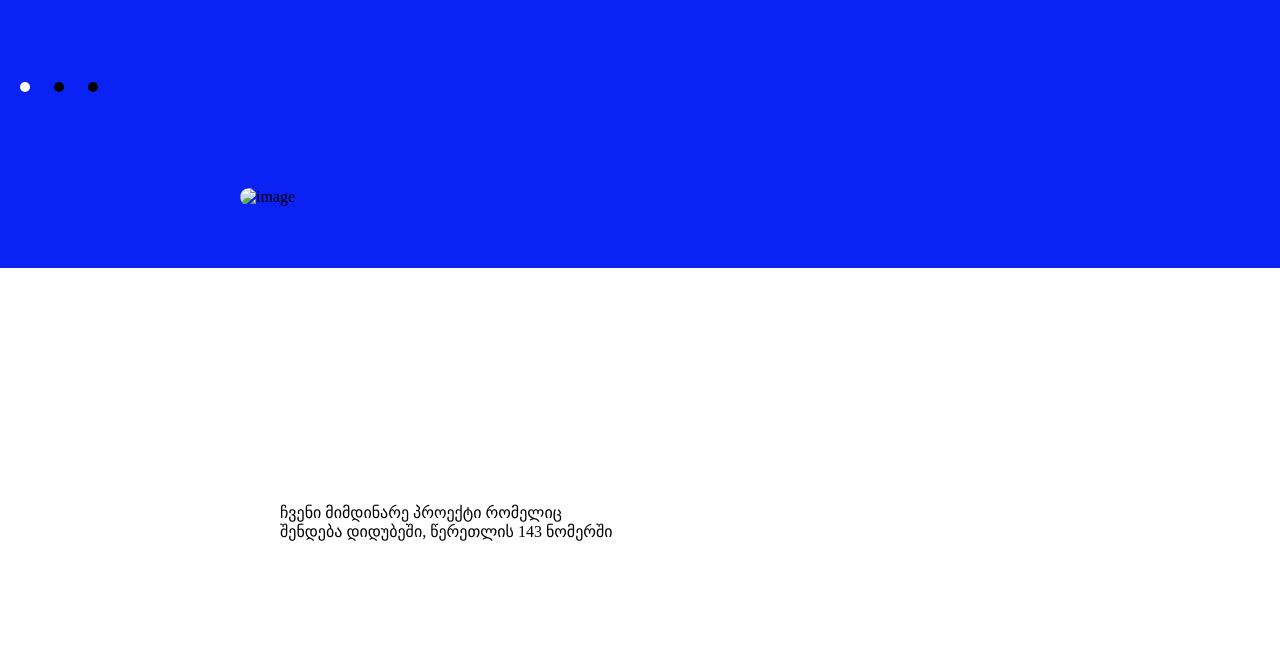
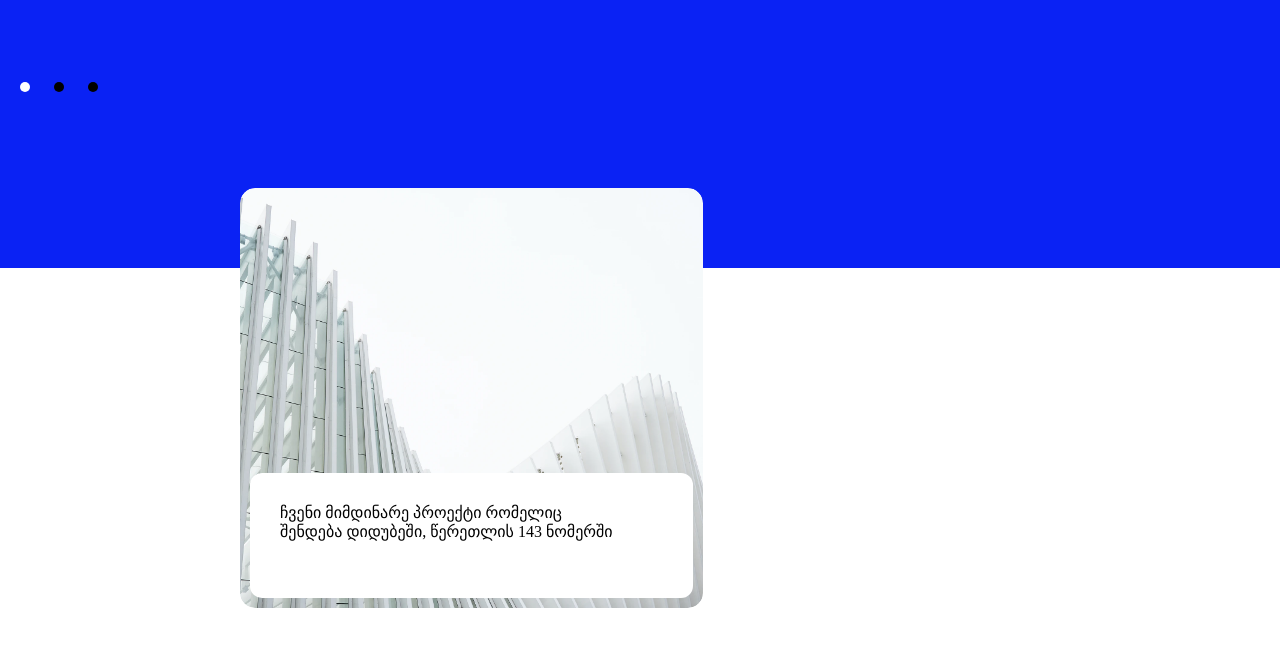
Before and after one commit to TinaKakhberidze/lesson-6, a plain HTML site: page index.html in a window 1280 px wide. Shown: the part 40-686 px from the top of the page. Drawn offline with Linux system fonts and the light colour scheme.

Commit message:
Update index.html

```diff
--- a/index.html
+++ b/index.html
@@ -20,7 +20,7 @@
     </header>
     <main>
       <div class="first-box">
-        <img src="images/Rectangle 18.png" alt="image" class="first-image" />
+        <img src="Rectangle 18.png" alt="image" class="first-image" />
         <div class="first-text-box">
           <p class="first-text">
             ჩვენი მიმდინარე პროექტი რომელიც შენდება დიდუბეში, წერეთლის 143
```
